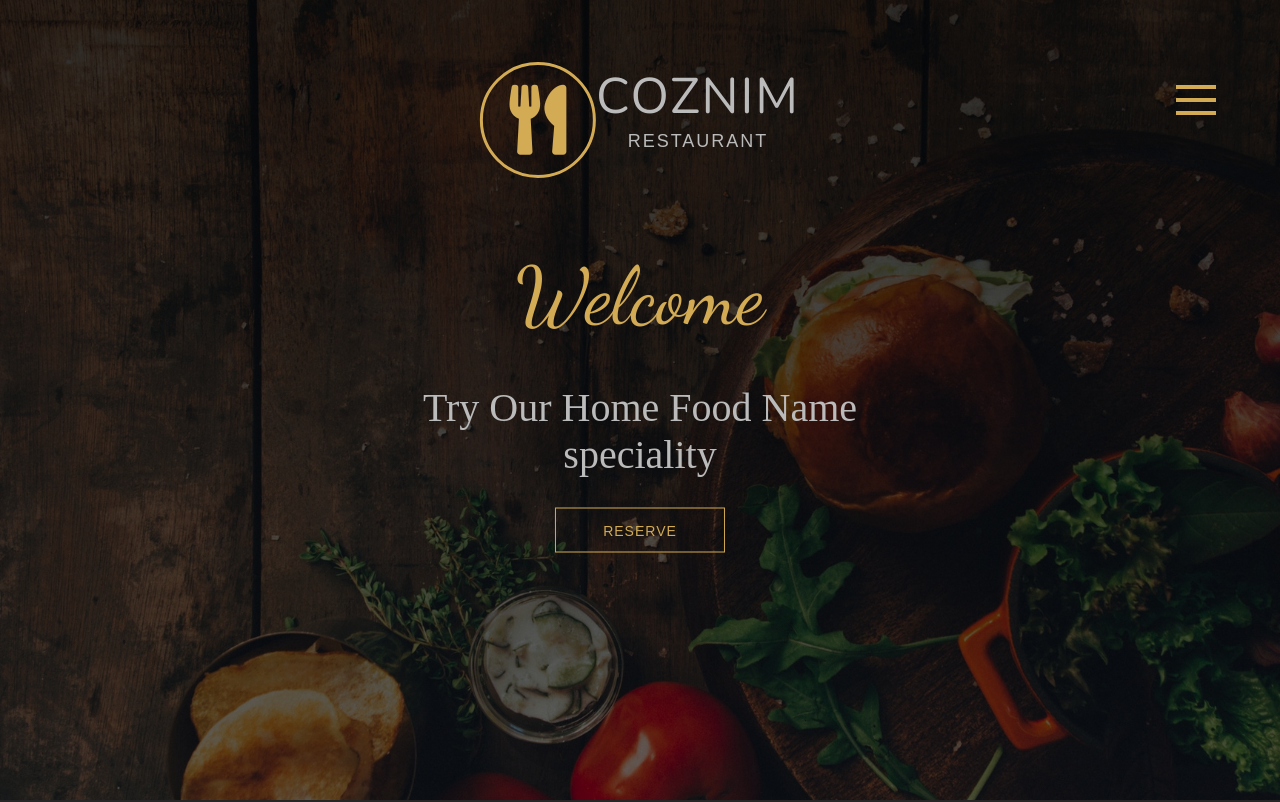
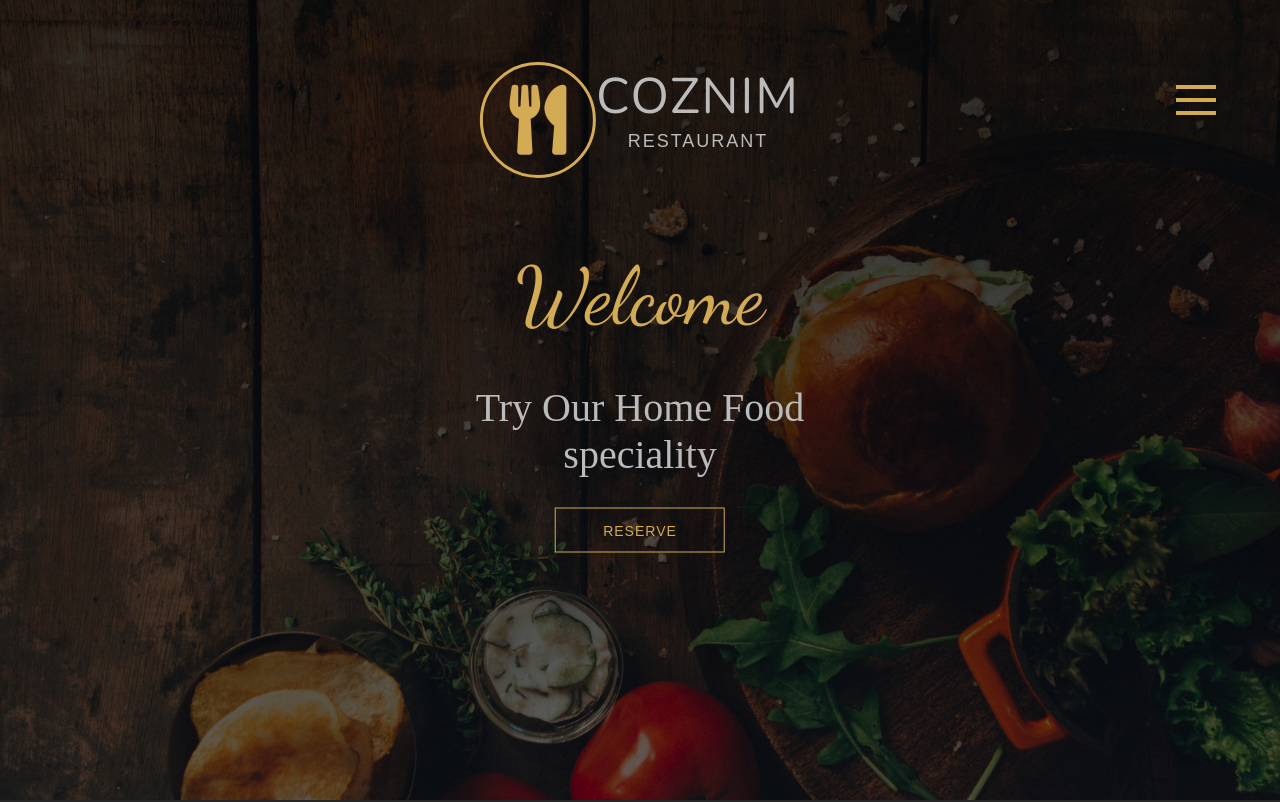
Before and after one commit to Cozmin-Ghenea/Resturo_Restaurant, a website: page index.html in a window 1280 px wide. Shown: the top 802 px of the page. Drawn offline with nearby package versions, Linux system fonts and the light colour scheme.

Commit message:
Update index.html

```diff
--- a/index.html
+++ b/index.html
@@ -67,7 +67,7 @@
 
         <div class="header-banner">
             <h1 class="main-heading">Welcome</h1>
-            <h3 class="sub-heading">Try Our Home Food Name<br> speciality</h3>
+            <h3 class="sub-heading">Try Our Home Food <br> speciality</h3>
             <button type="button" class="main-btn">Reserve</button>
         </div>
     </header>
```
